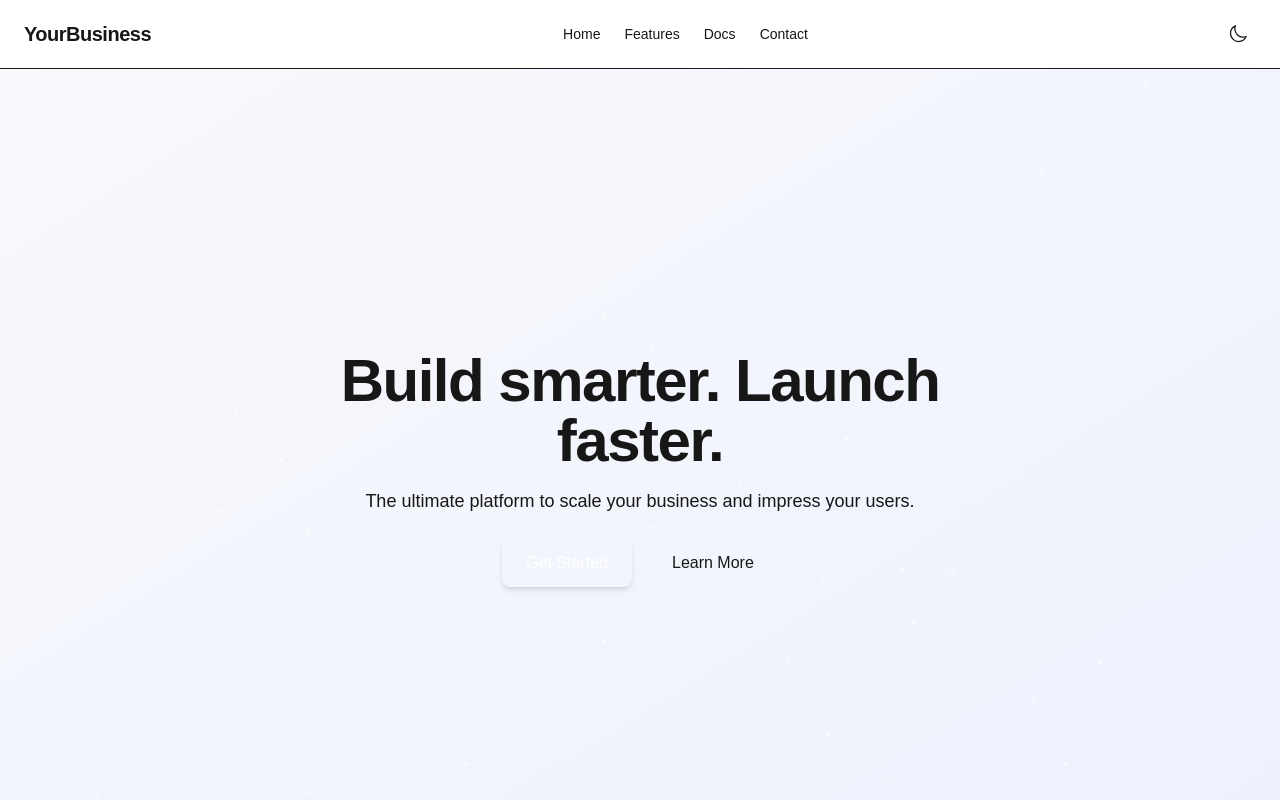
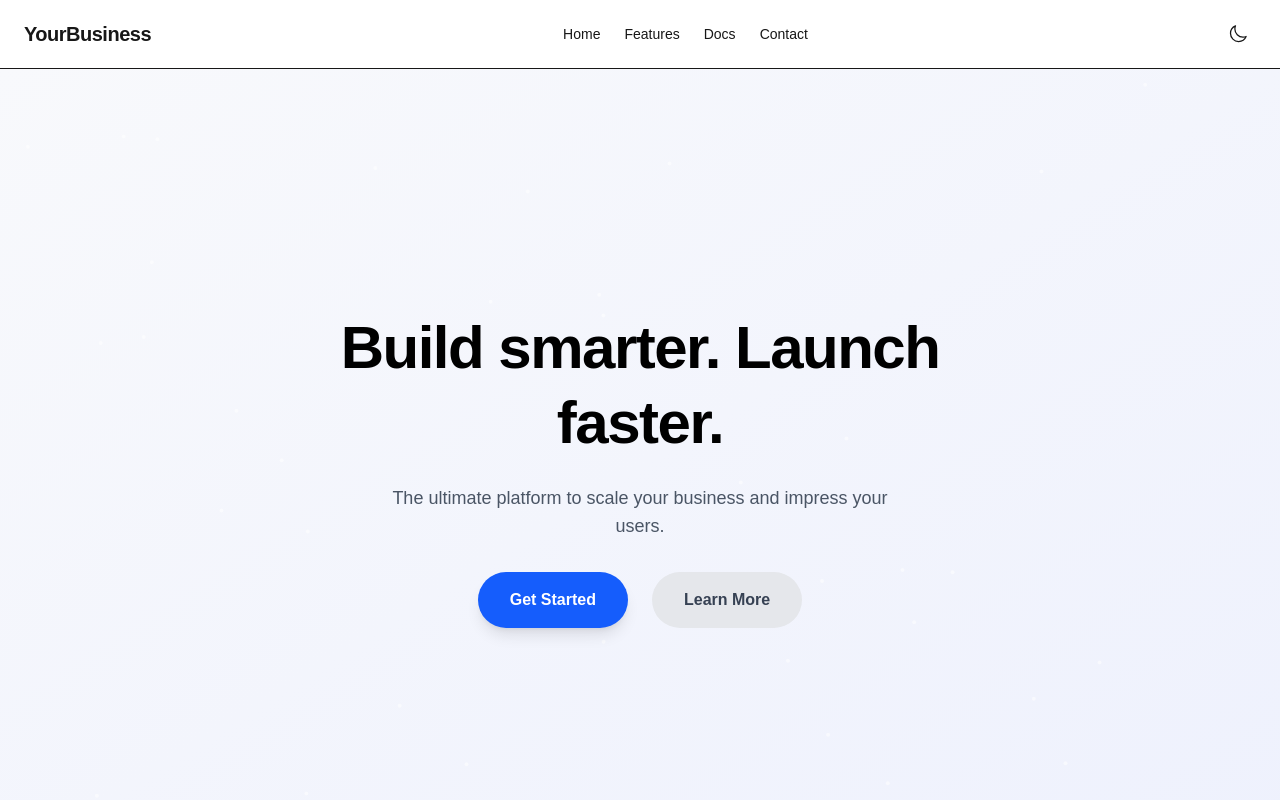
Before and after one commit to obando-ok/my-business-site, a Next.js app: page / in a window 1280 px wide. Shown: the top 800 px of the page. Built offline with nearby package versions, Linux system fonts and the light colour scheme.

Commit message:
Updated HeroSection with Stripe-inspired design

```diff
--- a/src/components/layout/HeroSection.tsx
+++ b/src/components/layout/HeroSection.tsx
@@ -1,4 +1,3 @@
-// src/components/layout/HeroSection.tsx
 "use client";
 
 import { motion } from "framer-motion";
@@ -38,33 +37,35 @@ export default function HeroSection() {
           initial={{ opacity: 0, y: 30 }}
           animate={{ opacity: 1, y: 0 }}
           transition={{ duration: 1 }}
-          className="text-4xl sm:text-6xl font-bold tracking-tight"
+          className="text-5xl sm:text-6xl font-extrabold tracking-tight leading-tight text-black dark:text-white"
         >
           Build smarter. Launch faster.
         </motion.h1>
+
         <motion.p
           initial={{ opacity: 0, y: 20 }}
           animate={{ opacity: 1, y: 0 }}
           transition={{ duration: 1.2, delay: 0.3 }}
-          className="mt-4 text-lg text-muted-foreground"
+          className="mt-6 text-lg text-gray-600 dark:text-gray-300 max-w-lg mx-auto"
         >
           The ultimate platform to scale your business and impress your users.
         </motion.p>
+
         <motion.div
           initial={{ opacity: 0, y: 10 }}
           animate={{ opacity: 1, y: 0 }}
           transition={{ duration: 1.2, delay: 0.6 }}
-          className="mt-6 flex justify-center gap-4"
+          className="mt-8 flex justify-center gap-6"
         >
           <Link
             href="#get-started"
-            className="px-6 py-3 bg-primary text-white rounded-lg font-medium shadow-md hover:shadow-lg transition"
+            className="px-8 py-4 bg-blue-600 text-white rounded-full font-semibold shadow-lg hover:shadow-2xl hover:bg-blue-700 transition-all duration-300"
           >
             Get Started
           </Link>
           <Link
             href="#features"
-            className="px-6 py-3 bg-muted text-foreground rounded-lg font-medium hover:bg-gray-200 dark:hover:bg-gray-700 transition"
+            className="px-8 py-4 bg-gray-200 text-gray-700 rounded-full font-semibold hover:bg-gray-300 dark:hover:bg-gray-800 transition-all duration-300"
           >
             Learn More
           </Link>
```
